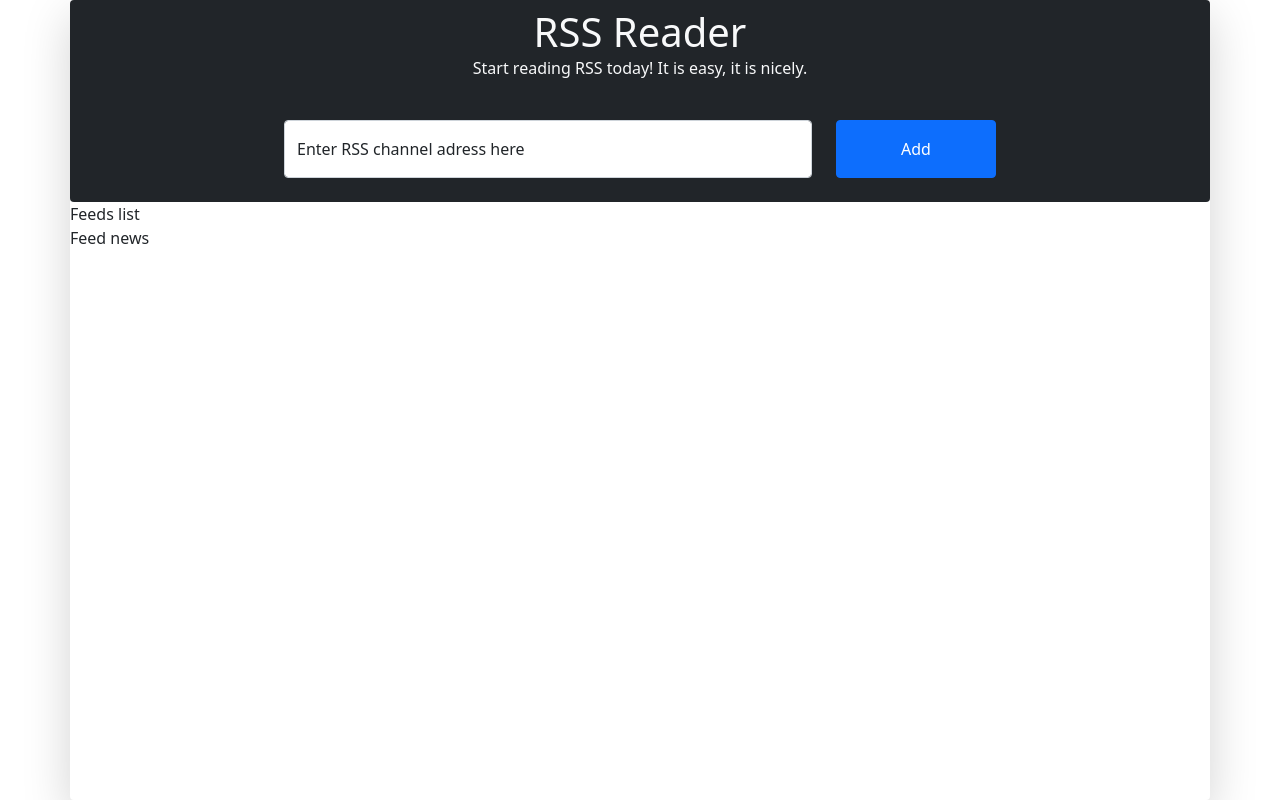
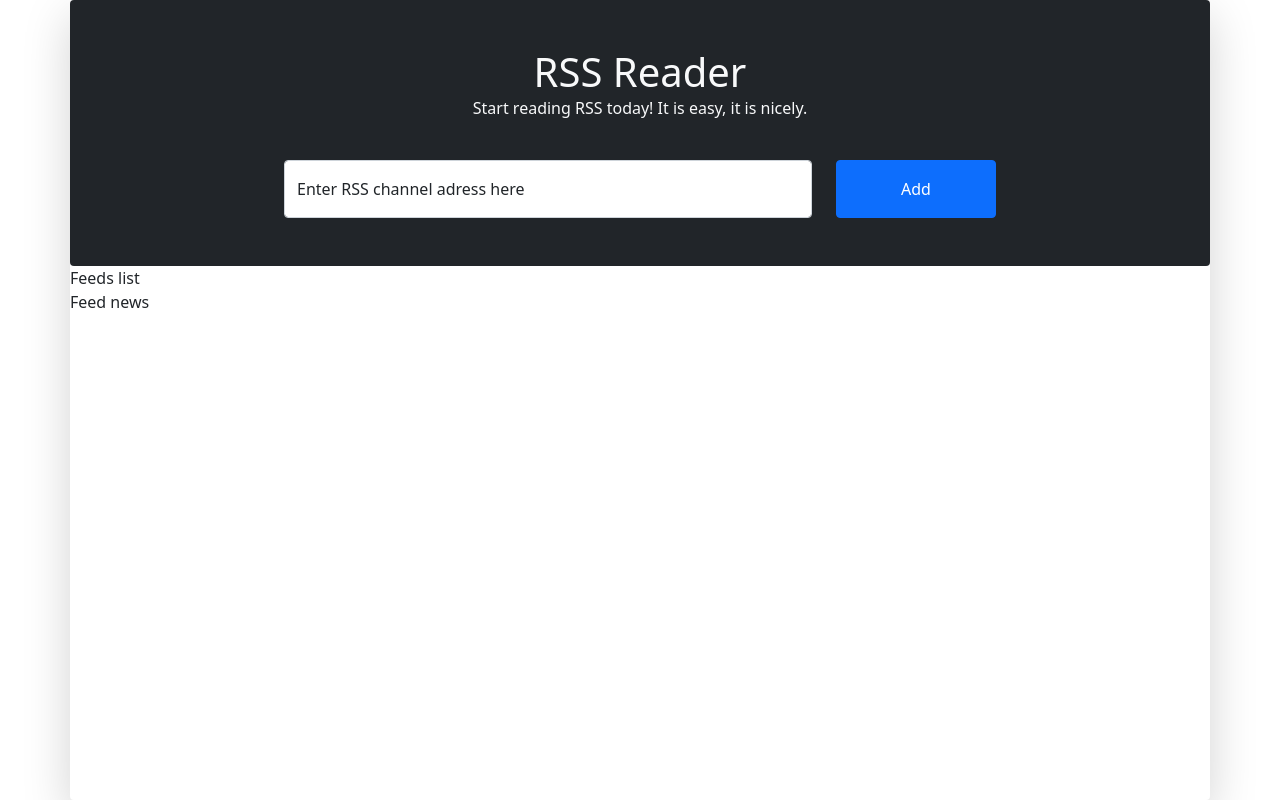
Before and after one commit to olegdemchenko/patterns, a React app: page / in a window 1280 px wide. Built offline with nearby package versions, Linux system fonts and the light colour scheme; what rss-feed-emitter would draw is missing.

Commit message:
Change vertical paddings of Header and AddFeeds

```diff
--- a/src/observer/components/AddFeed.tsx
+++ b/src/observer/components/AddFeed.tsx
@@ -19,7 +19,7 @@ function AddFeed({ add }: AddProps) {
           add(link);
         }}
         >
-          <Row className="p-4">
+          <Row className="p-4 pb-5">
             <Col lg="9">
               <FloatingLabel controlId="rssLinkInput" label="Enter RSS channel adress here">
                 <Form.Control
--- a/src/observer/components/Header.tsx
+++ b/src/observer/components/Header.tsx
@@ -2,7 +2,7 @@ import React from 'react';
 
 function Header() {
   return (
-    <div className="pt-2 pb-3 bg-dark rounded-top text-center text-light">
+    <div className="pt-5 pb-3 bg-dark rounded-top text-center text-light">
       <h1 className="mb-0">RSS Reader</h1>
       <p className="mb-0">Start reading RSS today! It is easy, it is nicely.</p>
     </div>
```
